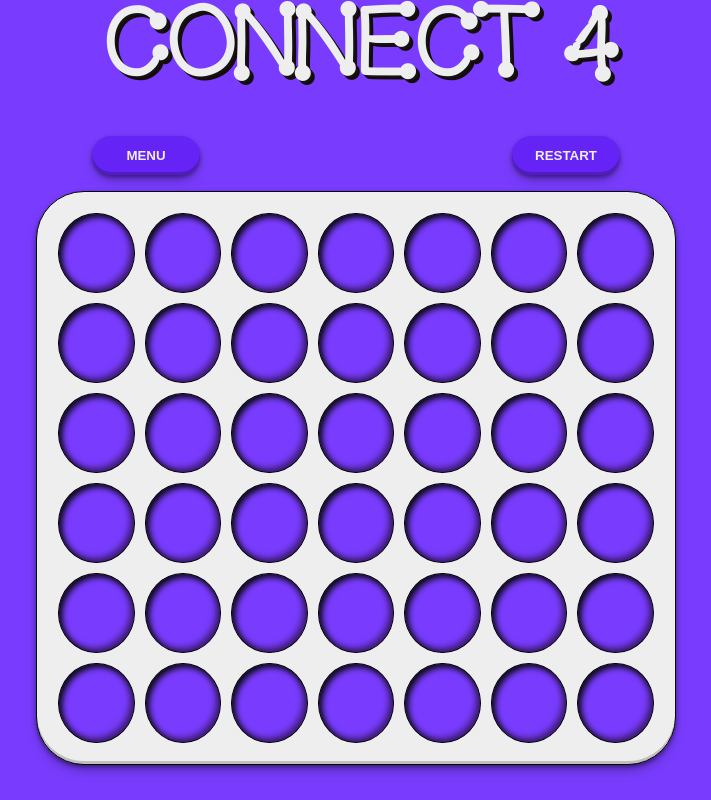
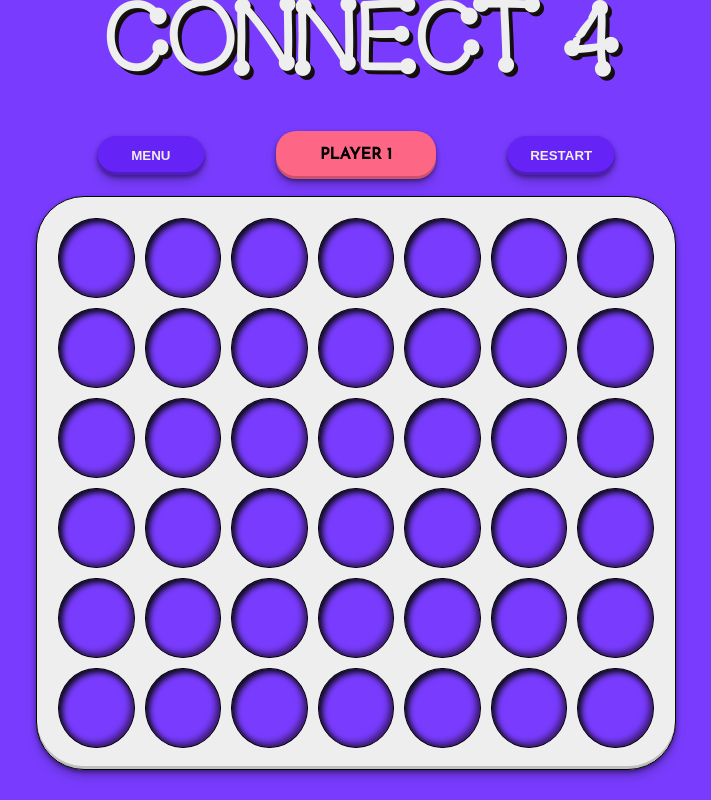
Before and after one commit to ilan-moroz/connect-4-game, a React (Vite) app: page / in a window 1280 px wide. Shown: the whole page, without its empty margins (284-995 px from the left). Built offline with nearby package versions, Linux system fonts and the light colour scheme.

Commit message:
player box

```diff
--- a/src/components/Header/Header.tsx
+++ b/src/components/Header/Header.tsx
@@ -1,4 +1,5 @@
 import Button from '../UI/Button/Button';
+import Player from '../UI/Player/Player';
 import classes from './Header.module.css';
 
 const Header = () => {
@@ -9,6 +10,7 @@ const Header = () => {
       <h1 className={classes.header}>Connect 4</h1>
       <div className={classes.btnBox}>
         <Button onClick={handleReset}>Menu</Button>
+        <Player />
         <Button onClick={handleReset}>restart</Button>
       </div>
     </>
--- a/src/components/UI/Button/Button.module.css
+++ b/src/components/UI/Button/Button.module.css
@@ -6,7 +6,7 @@
   background-color: rgb(102, 35, 246);
   color: #eee;
   cursor: pointer;
-  margin: 1rem;
+  margin: 1.3rem;
   text-transform: uppercase;
   font-weight: 600;
   transition: all 0.3s ease;
--- /dev/null
+++ b/src/components/UI/Player/Player.module.css
@@ -0,0 +1,14 @@
+.playerBox {
+  display: flex;
+  justify-content: center;
+  align-items: center;
+  background: rgb(253, 102, 133);
+  width: 10rem;
+  height: 3rem;
+  margin: 1rem;
+  box-shadow: rgba(0, 0, 0, 0.4) 0px 2px 4px,
+    rgba(0, 0, 0, 0.3) 0px 7px 13px -3px, rgba(0, 0, 0, 0.2) 0px -3px 0px inset;
+  border-radius: 20px;
+  text-transform: uppercase;
+  font-weight: 600;
+}
--- /dev/null
+++ b/src/components/UI/Player/Player.tsx
@@ -0,0 +1,7 @@
+import classes from './Player.module.css';
+
+const Player = () => {
+  return <div className={classes.playerBox}>Player 1</div>;
+};
+
+export default Player;
```
